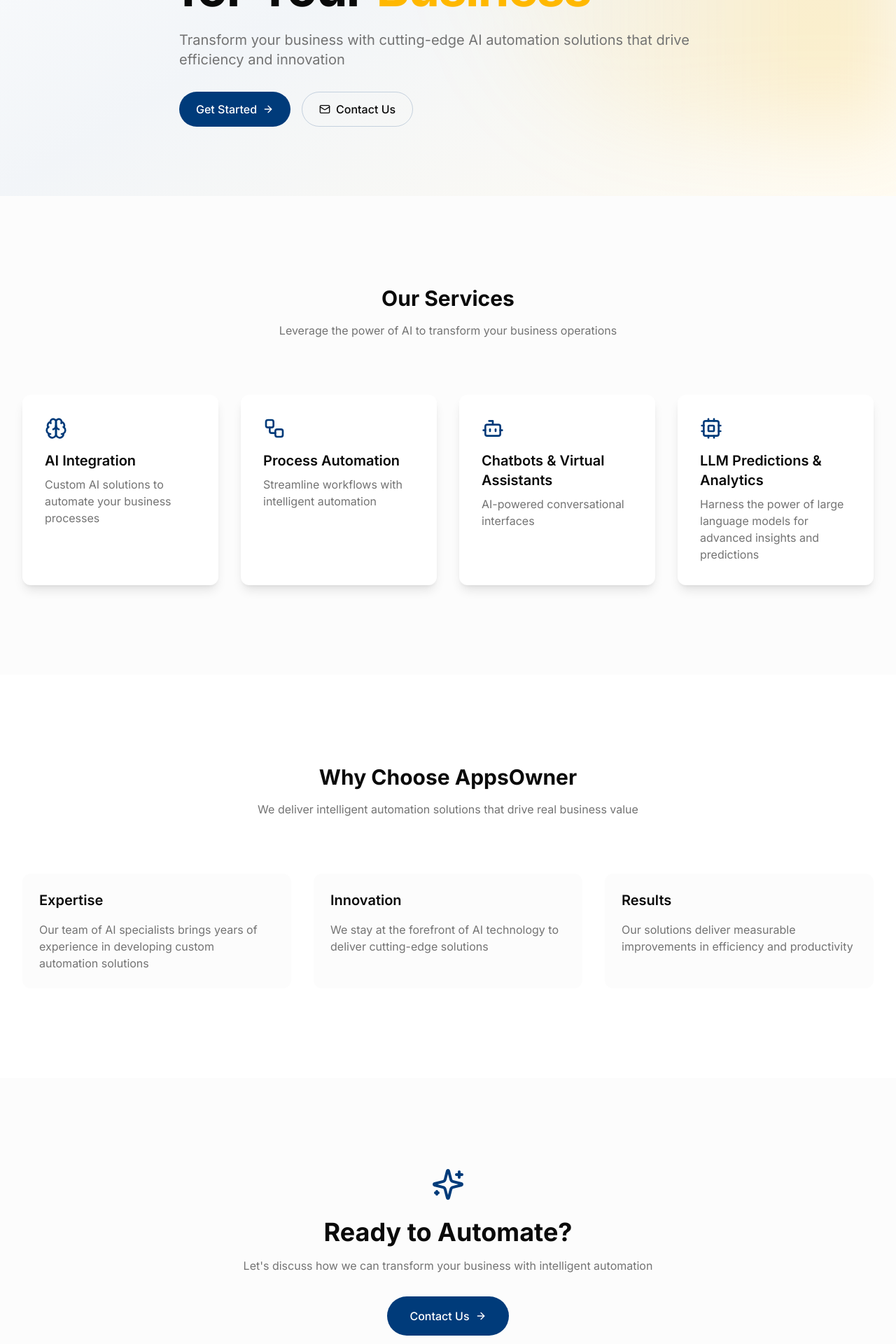
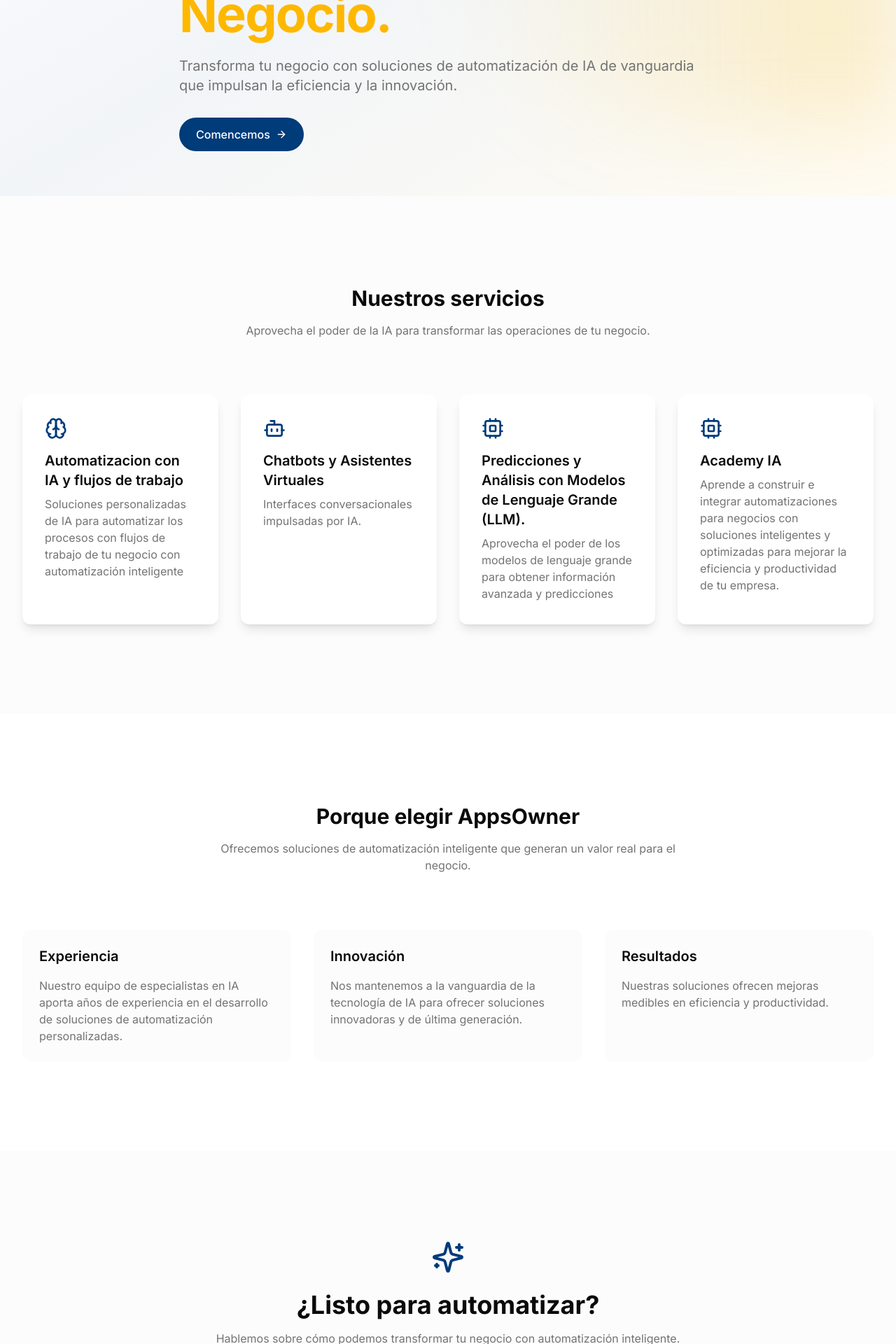
Before and after one commit to appsowner/appsownersite, a Next.js app: page / in a window 1280 px wide. Shown: the part 520-2440 px from the top of the page at 70% size. Built offline with nearby package versions, Linux system fonts and the light colour scheme.

Commit message:
Update page.tsx

```diff
--- a/app/page.tsx
+++ b/app/page.tsx
@@ -6,30 +6,31 @@
 export default function Home() {
   const [hoveredService, setHoveredService] = useState<number | null>(null);
   const whatsappNumber = "+56929042999"; // Reemplaza con tu número real
-  const whatsappMessage = "Hola, me gustaría obtener más información sobre sus servicios de automatización.";
+  const whatsappMessage = "Hola, me gustaría obtener más información sobre sus servicios de IA y Academia.";
   const whatsappUrl = `https://wa.me/${whatsappNumber}?text=${encodeURIComponent(whatsappMessage)}`;
 
   const services = [
     {
       icon: <Brain className="w-8 h-8" />,
-      title: 'AI Integration',
-      desc: 'Custom AI solutions to automate your business processes'
-    },
-    {
-      icon: <Workflow className="w-8 h-8" />,
-      title: 'Process Automation',
-      desc: 'Streamline workflows with intelligent automation'
+      title: 'Automatizacion con IA y flujos de trabajo',
+      desc: 'Soluciones personalizadas de IA para automatizar los procesos con flujos de trabajo de tu negocio con automatización inteligente'
     },
     {
       icon: <Bot className="w-8 h-8" />,
-      title: 'Chatbots & Virtual Assistants',
-      desc: 'AI-powered conversational interfaces'
+      title: 'Chatbots y Asistentes Virtuales',
+      desc: 'Interfaces conversacionales impulsadas por IA.'
     },
     {
       icon: <Cpu className="w-8 h-8" />,
-      title: 'LLM Predictions & Analytics',
-      desc: 'Harness the power of large language models for advanced insights and predictions'
+      title: 'Predicciones y Análisis con Modelos de Lenguaje Grande (LLM).',
+      desc: 'Aprovecha el poder de los modelos de lenguaje grande para obtener información avanzada y predicciones'
+    },
+    {
+      icon: <Cpu className="w-8 h-8" />,
+      title: 'Academy IA',
+      desc: 'Aprende a construir e integrar automatizaciones para negocios con soluciones inteligentes y optimizadas para mejorar la eficiencia y productividad de tu empresa.'
     }
+
   ];
 
   return (
@@ -43,10 +44,10 @@
         className="mx-auto mb-6 w-48 h-auto"
       />
             <h1 className="text-6xl sm:text-7xl font-bold tracking-tight mb-6">
-              Intelligent <span className="text-primary">Automation</span> for Your <span className="text-secondary">Business</span>
+              Automatización <span className="text-primary">Inteligente</span> para tu <span className="text-secondary">Negocio.</span>
             </h1>
             <p className="text-xl text-muted-foreground mb-8">
-              Transform your business with cutting-edge AI automation solutions that drive efficiency and innovation
+              Transforma tu negocio con soluciones de automatización de IA de vanguardia que impulsan la eficiencia y la innovación.
             </p>
             <div className="flex gap-4">
               <a
@@ -55,16 +56,10 @@
                 rel="noopener noreferrer"
                 className="group bg-primary text-white px-6 py-3 rounded-full font-medium flex items-center gap-2 hover:bg-primary/90 transition-all"
               >
-                Get Started
+               Comencemos
                 <ArrowRight className="w-4 h-4 group-hover:translate-x-1 transition-transform" />
               </a>
-              <a
-                href="mailto:contacto@appsowner.com"
-                className="group px-6 py-3 rounded-full font-medium flex items-center gap-2 border border-primary/20 hover:border-primary/40 transition-all"
-              >
-                <Mail className="w-4 h-4" />
-                Contact Us
-              </a>
+
             </div>
           </div>
         </div>
@@ -75,9 +70,9 @@
       <section className="py-32 bg-muted/30">
         <div className="max-w-7xl mx-auto px-4 sm:px-6 lg:px-8">
           <div className="text-center mb-20">
-            <h2 className="text-3xl font-bold mb-4">Our Services</h2>
+            <h2 className="text-3xl font-bold mb-4">Nuestros servicios</h2>
             <p className="text-muted-foreground max-w-2xl mx-auto">
-              Leverage the power of AI to transform your business operations
+              Aprovecha el poder de la IA para transformar las operaciones de tu negocio.
             </p>
           </div>
           <div className="grid grid-cols-1 md:grid-cols-2 lg:grid-cols-4 gap-8">
@@ -105,28 +100,28 @@
       <section className="py-32">
         <div className="max-w-7xl mx-auto px-4 sm:px-6 lg:px-8">
           <div className="text-center mb-20">
-            <h2 className="text-3xl font-bold mb-4">Why Choose AppsOwner</h2>
+            <h2 className="text-3xl font-bold mb-4">Porque elegir AppsOwner</h2>
             <p className="text-muted-foreground max-w-2xl mx-auto">
-              We deliver intelligent automation solutions that drive real business value
+              Ofrecemos soluciones de automatización inteligente que generan un valor real para el negocio.
             </p>
           </div>
           <div className="grid grid-cols-1 md:grid-cols-3 gap-8">
             <div className="p-6 rounded-xl bg-muted/30">
-              <h3 className="text-xl font-semibold mb-4">Expertise</h3>
+              <h3 className="text-xl font-semibold mb-4">Experiencia</h3>
               <p className="text-muted-foreground">
-                Our team of AI specialists brings years of experience in developing custom automation solutions
+                Nuestro equipo de especialistas en IA aporta años de experiencia en el desarrollo de soluciones de automatización personalizadas.
               </p>
             </div>
             <div className="p-6 rounded-xl bg-muted/30">
-              <h3 className="text-xl font-semibold mb-4">Innovation</h3>
+              <h3 className="text-xl font-semibold mb-4">Innovación</h3>
               <p className="text-muted-foreground">
-                We stay at the forefront of AI technology to deliver cutting-edge solutions
+                Nos mantenemos a la vanguardia de la tecnología de IA para ofrecer soluciones innovadoras y de última generación.
               </p>
             </div>
             <div className="p-6 rounded-xl bg-muted/30">
-              <h3 className="text-xl font-semibold mb-4">Results</h3>
+              <h3 className="text-xl font-semibold mb-4">Resultados</h3>
               <p className="text-muted-foreground">
-                Our solutions deliver measurable improvements in efficiency and productivity
+                Nuestras soluciones ofrecen mejoras medibles en eficiencia y productividad.
               </p>
             </div>
           </div>
@@ -137,17 +132,10 @@
       <section className="py-32 bg-muted/30">
         <div className="max-w-7xl mx-auto px-4 sm:px-6 lg:px-8 text-center">
           <Sparkles className="w-12 h-12 text-primary mx-auto mb-6" />
-          <h2 className="text-4xl font-bold mb-4">Ready to Automate?</h2>
+          <h2 className="text-4xl font-bold mb-4">¿Listo para automatizar?</h2>
           <p className="text-muted-foreground max-w-2xl mx-auto mb-8">
-            Let's discuss how we can transform your business with intelligent automation
+            Hablemos sobre cómo podemos transformar tu negocio con automatización inteligente.
           </p>
-          <a
-            href="mailto:contacto@appsowner.com"
-            className="group bg-primary text-white px-8 py-4 rounded-full font-medium flex items-center gap-2 hover:opacity-90 transition-all mx-auto w-fit"
-          >
-            Contact Us
-            <ArrowRight className="w-4 h-4 group-hover:translate-x-1 transition-transform" />
-          </a>
         </div>
       </section>
 
```
